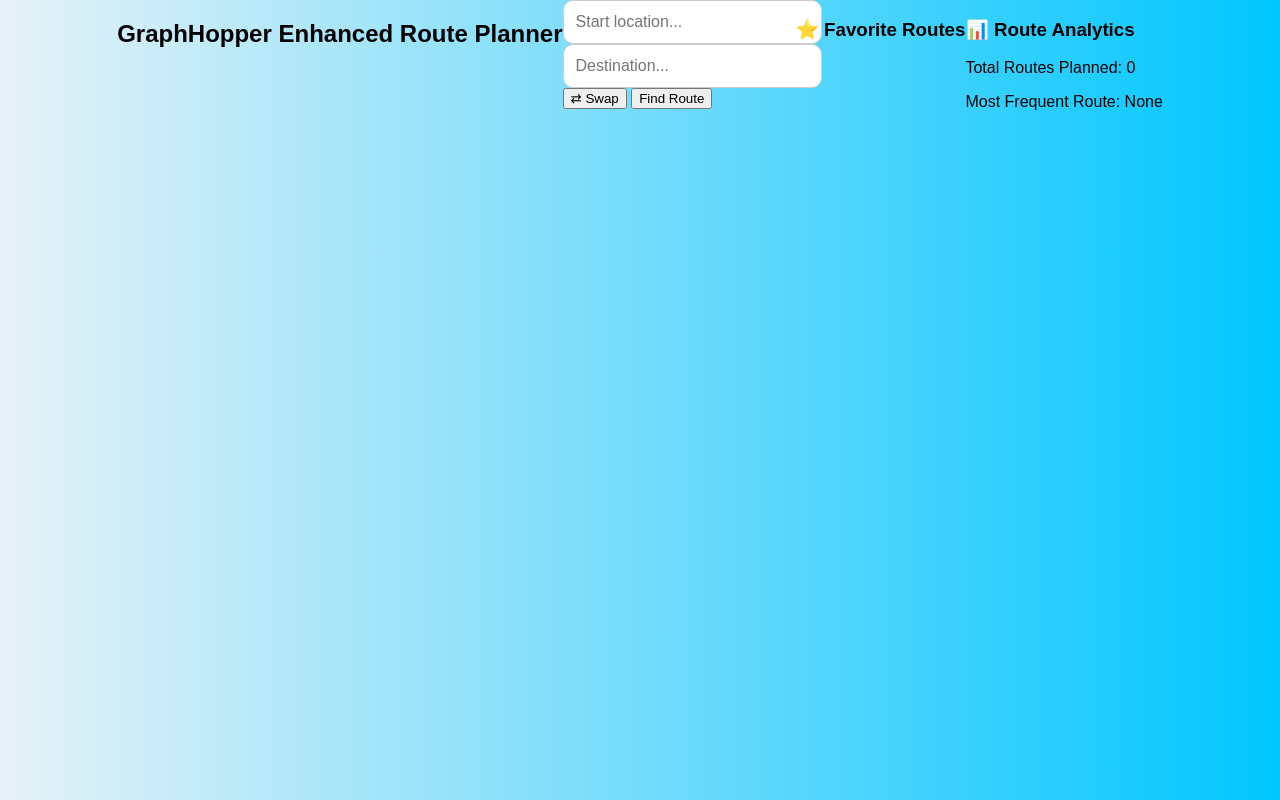
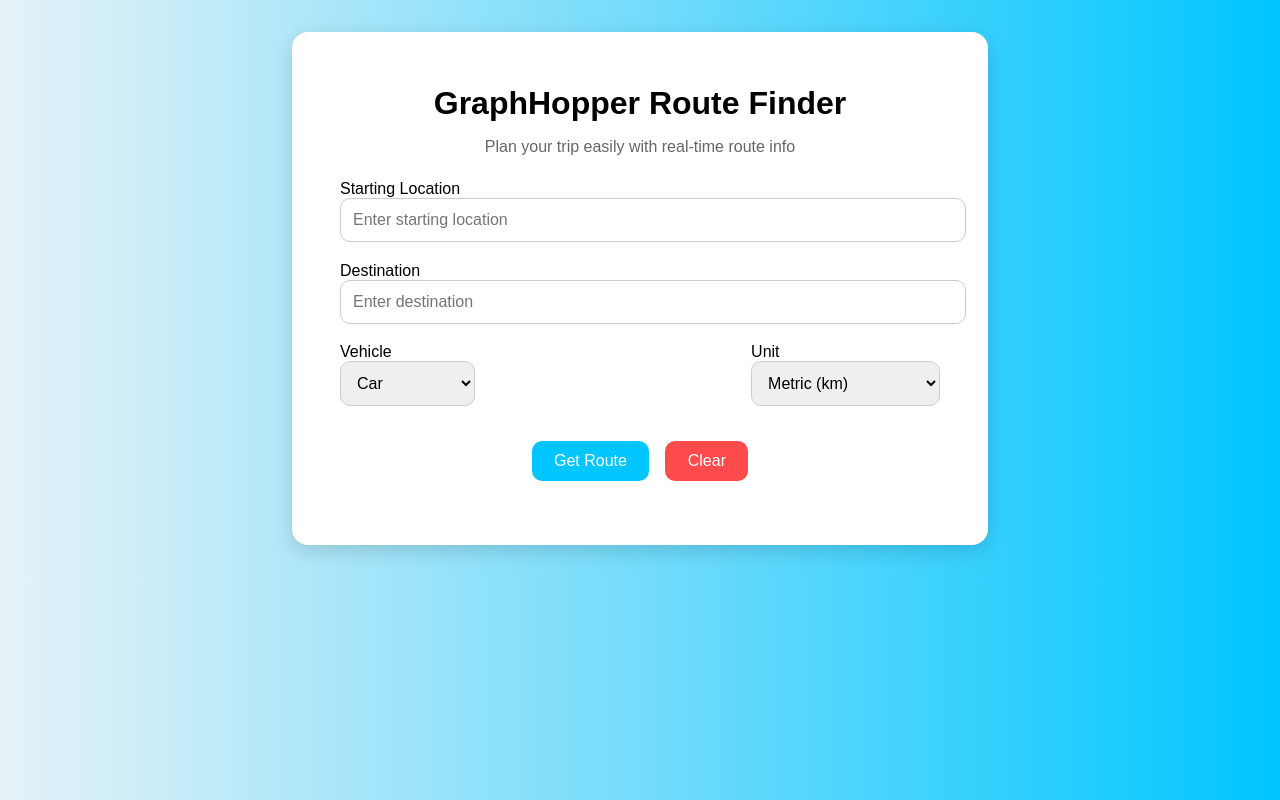
Before and after one commit to LlouCalL/Project-Activity-3, a Flask app: page / in a window 1280 px wide. Run offline with Flask 3, Linux system fonts and the light colour scheme.

Commit message:
Update index.html

```diff
--- a/graphhopper-enhanced/templates/index.html
+++ b/graphhopper-enhanced/templates/index.html
@@ -1,42 +1,89 @@
 <!DOCTYPE html>
 <html lang="en">
-<head>
-    <meta charset="UTF-8">
-    <meta name="viewport" content="width=device-width, initial-scale=1.0">
-    <title>GraphHopper Enhanced Routing</title>
-    <link rel="stylesheet" href="style.css">
-</head>
-<body>
+  <head>
+    <meta charset="UTF-8" />
+    <meta name="viewport" content="width=device-width, initial-scale=1.0" />
+    <title>GraphHopper Route Finder</title>
 
-<h2>GraphHopper Enhanced Route Planner</h2>
+    <link
+      rel="stylesheet"
+      href="https://unpkg.com/leaflet@1.9.4/dist/leaflet.css"
+    />
+    <link rel="stylesheet" href="{{ url_for('static', filename='style.css') }}" />
+  </head>
+  <body>
+    <div class="container">
+      <h1>GraphHopper Route Finder</h1>
+      <p class="subtitle">Plan your trip easily with real-time route info</p>
 
-<div class="search-container">
+      <form id="routeForm">
+        <div class="form-group">
+          <label for="from">Starting Location</label>
+          <input type="text" id="from" placeholder="Enter starting location" required />
+        </div>
 
-    <input type="text" id="start" placeholder="Start location...">
-    <div id="autocomplete-start" class="autocomplete-list"></div>
+        <div class="form-group">
+          <label for="to">Destination</label>
+          <input type="text" id="to" placeholder="Enter destination" required />
+        </div>
 
-    <input type="text" id="end" placeholder="Destination...">
-    <div id="autocomplete-end" class="autocomplete-list"></div>
+        <div class="form-row">
+          <div class="form-group">
+            <label for="vehicle">Vehicle</label>
+            <select id="vehicle">
+              <option value="car">Car</option>
+              <option value="bike">Bike</option>
+              <option value="foot">Foot</option>
+            </select>
+          </div>
 
-    <!-- NEW SWAP BUTTON -->
-    <button id="swapBtn" class="swap-btn">⇄ Swap</button>
+          <div class="form-group">
+            <label for="unit">Unit</label>
+            <select id="unit">
+              <option value="km">Metric (km)</option>
+              <option value="miles">Imperial (miles)</option>
+            </select>
+          </div>
+        </div>
 
-    <button id="routeBtn">Find Route</button>
-</div>
+        <div class="button-row">
+          <button type="submit" class="btn primary">Get Route</button>
+          <button type="button" id="clear" class="btn danger">Clear</button>
+        </div>
+      </form>
 
-<!-- Favorites Section -->
-<div class="favorites-container">
-    <h3>⭐ Favorite Routes</h3>
-    <ul id="favoriteRoutes"></ul>
-</div>
+      <!-- RESULTS SECTION -->
+      <div id="results" class="results hidden">
 
-<!-- Analytics Section -->
-<div class="analytics-container">
-    <h3>📊 Route Analytics</h3>
-    <p>Total Routes Planned: <span id="totalRoutes">0</span></p>
-    <p>Most Frequent Route: <span id="topRoute">None</span></p>
-</div>
+        <!-- ⭐ Save & View Favorites Buttons -->
+        <div class="button-row">
+          <button type="button" id="saveRouteBtn" class="btn secondary hidden">
+            Save Favorite Route
+          </button>
 
-<script src="script.js"></script>
-</body>
+          <button type="button" id="viewFavoritesBtn" class="btn secondary hidden">
+            View Saved Favorites
+          </button>
+        </div>
+
+        <!-- Summary -->
+        <div class="summary-horizontal">
+          <div><strong>Distance:</strong> <span id="distance"></span></div>
+          <div><strong>Time:</strong> <span id="time"></span></div>
+          <div><strong>Vehicle:</strong> <span id="vehicleType"></span></div>
+        </div>
+
+        <div id="map"></div>
+        <div id="instructions" class="instructions"></div>
+      </div>
+
+      <div id="error" class="error hidden"></div>
+    </div>
+
+    <!-- ⭐ Modal container -->
+    <div id="modal-root"></div>
+
+    <script src="https://unpkg.com/leaflet@1.9.4/dist/leaflet.js"></script>
+    <script src="{{ url_for('static', filename='script.js') }}"></script>
+  </body>
 </html>
```
